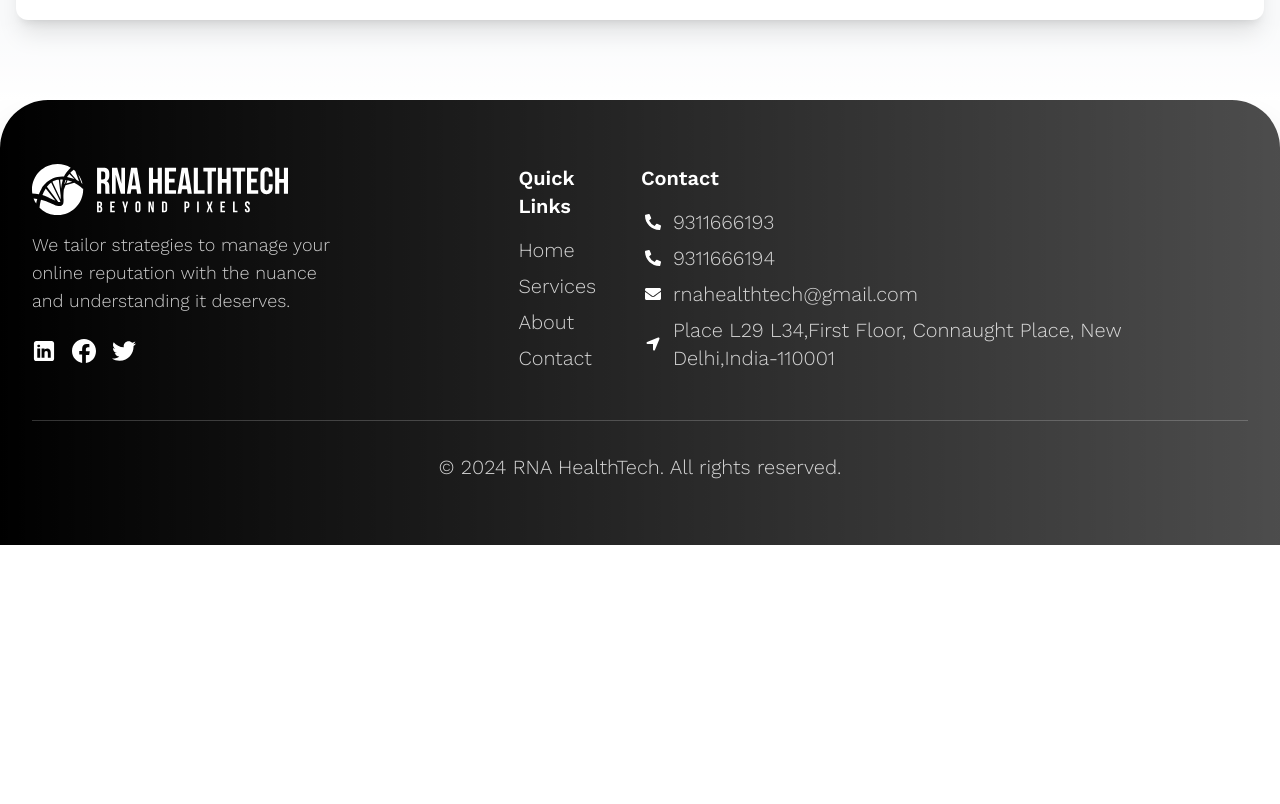
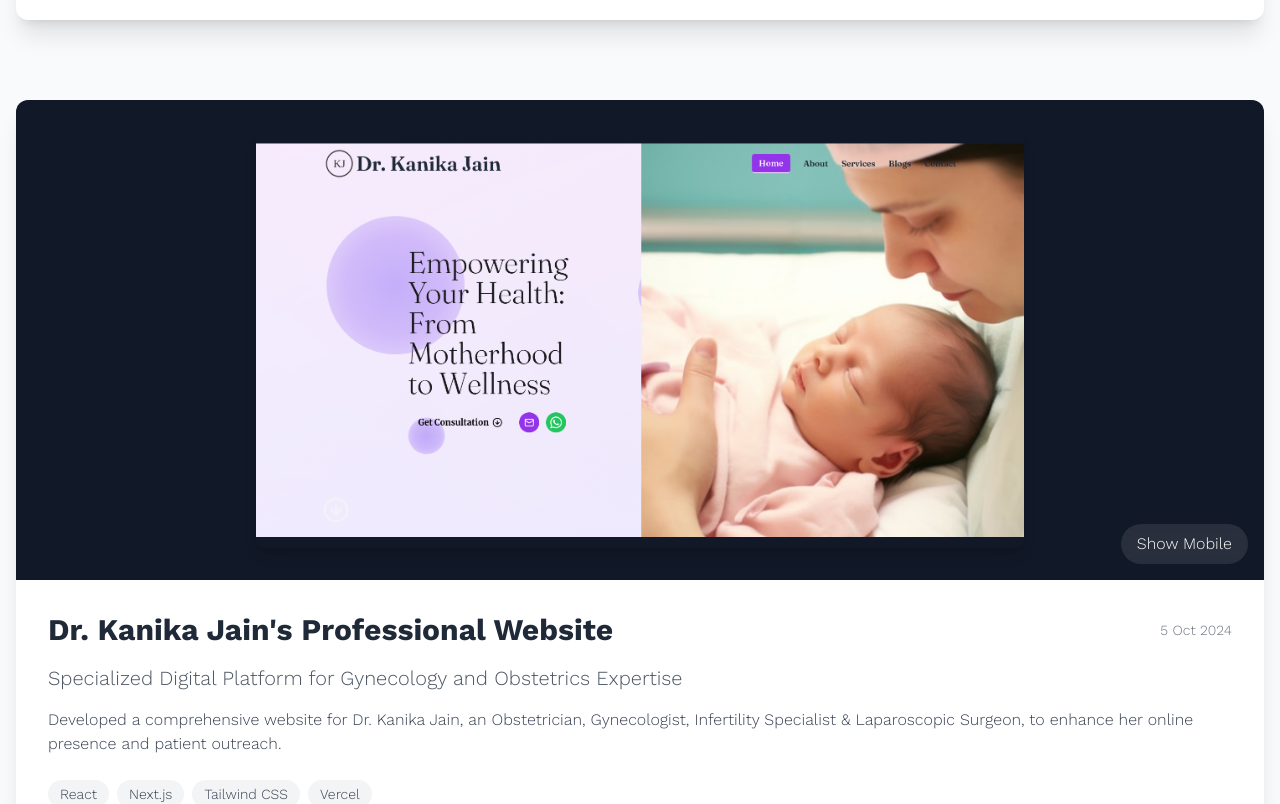
Before and after one commit to RNAHealthTech/rna, a React (Create React App) app: page /projects in a window 1280 px wide. Shown: the part 6860-7664 px from the top of the page. Before the commit the page ends 7405 px from the top, so only its background shows below. Built offline with nearby package versions, Linux system fonts and the light colour scheme; a web font is replaced by a local one.

Commit message:
update : new project

```diff
--- a/src/components/projects/data.ts
+++ b/src/components/projects/data.ts
@@ -156,5 +156,29 @@ export const projects: Project[] = [
             '65% improvement in online visibility for targeted mental health keywords',
             '50% reduction in appointment scheduling phone calls due to online booking system'
         ]
+    },
+    {
+        id: '8',
+        title: "Dr. Kanika Jain's Professional Website",
+        description: 'Developed a comprehensive website for Dr. Kanika Jain, an Obstetrician, Gynecologist, Infertility Specialist & Laparoscopic Surgeon, to enhance her online presence and patient outreach.',
+        imageUrl: '/content/kanika-homepage.png',
+        mobileImageUrl: '/content/kanika-mobile.png',
+        date: '5 Oct 2024',
+        views: 0,
+        subtitle: 'Specialized Digital Platform for Gynecology and Obstetrics Expertise',
+        websiteUrl: 'https://delhigynaesurgeon.com',
+        overview: 'RNA HealthTech successfully created and launched a state-of-the-art website for Dr. Kanika Jain, significantly improving her digital presence and patient engagement in the fields of Gynecology, Obstetrics, and Laparoscopic Surgery.',
+        keyFeatures: [
+            'Responsive design optimized for all devices',
+            'Detailed information on specialized treatments and services',
+            'Integration with online appointment booking system',
+            'Comprehensive showcase of professional achievements and expertise'
+        ],
+        technologies: ['React', 'Next.js', 'Tailwind CSS', 'Vercel'],
+        results: [
+            '70% increase in online appointment requests',
+            '55% improvement in search engine rankings for relevant medical keywords',
+            '40% growth in patient inquiries about specialized treatments'
+        ]
     }
 ];
--- a/src/pages/Projects.tsx
+++ b/src/pages/Projects.tsx
@@ -53,6 +53,13 @@ const websites = [
     liveUrl: 'https://southdelhipsychiatrist.com/',
     detailsUrl: '/projects/7'
   },
+  {
+    id: '8',
+    imageUrl: '/content/kanika-home.png',
+    mobileImageUrl: '/content/kanika-mobile.png',
+    liveUrl: 'https://delhigynaesurgeon.com/',
+    detailsUrl: '/projects/8'
+  }
 
 ];
 
```
Also changed, not shown: src/components/utility/card.tsx (+0 -38 lines), public/content/kanika-mobile.png (added).
